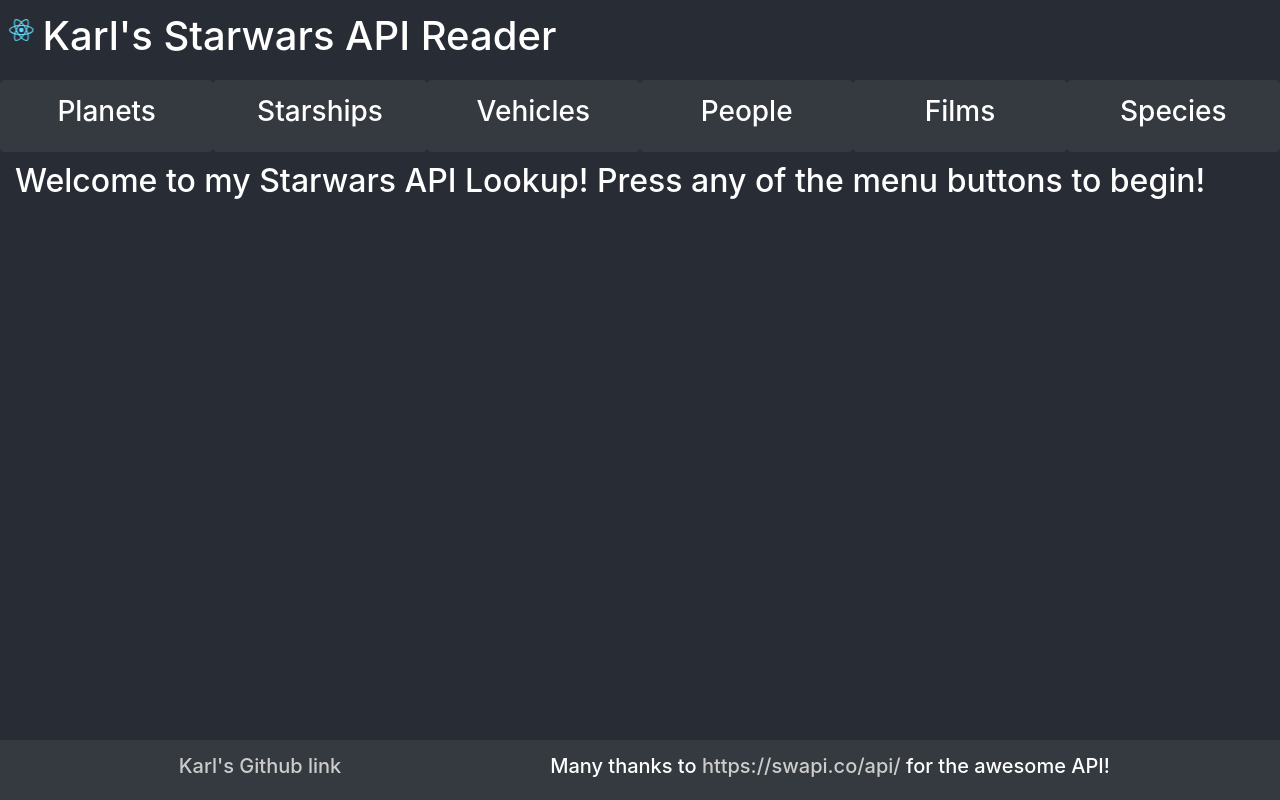
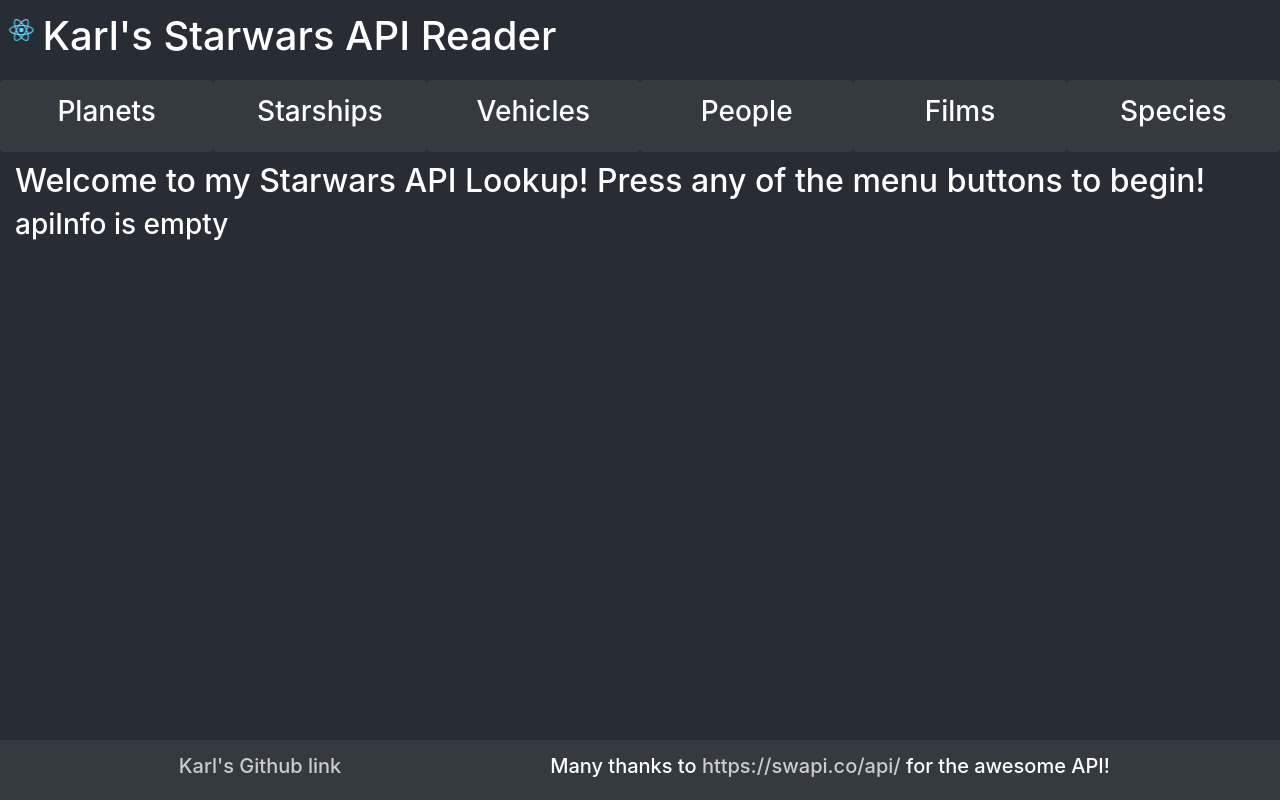
Before and after one commit to KarlKeisel/Starwars-Api, a React (Create React App) app: page / in a window 1280 px wide. Built offline with nearby package versions, Linux system fonts and the light colour scheme.

Commit message:
Fix security issues

```diff
--- a/src/components/Body.js
+++ b/src/components/Body.js
@@ -24,6 +24,7 @@
         this.setState({
             apiCurrent: item.apiLink,
             apiSection: item.title,
+            apiInfo: {},
         });
         // TODO Incorporate a loading image of some sort.
         // TODO check with apiStorage to see if that url is already saved into object: If so, return that object as apiInfo state
@@ -61,11 +62,14 @@
                     {NavButtons}
                 </div>
                 <div>{ApiLink}</div>
+                {Object.entries(this.state.apiInfo).length === 0 && this.state.apiInfo.constructor === Object ?
+                <h3>apiInfo is empty</h3> :  // Test if info is empty.
                 <SelectorForm apiInfo={this.state.apiInfo}
                                   apiCurrent={this.state.apiCurrent}
                                   handleNameSelection={this.handleNameSelection}
                                   handlePageSelection={this.handlePageSelection}  // To Paginator
-                />
+                    />}
+
                     </div>
                     )
                 }
--- a/src/components/forms/SelectorForm.js
+++ b/src/components/forms/SelectorForm.js
@@ -6,20 +6,6 @@
 import React from 'react'
 
 class SelectorForm extends React.Component {
-    constructor(props) {
-        super(props);
-        this.state = {
-            // this.props.apiInfo
-            // this.props.apiCurrent
-        };
-    }
-
-
-    handleClick(item) {
-        this.setState({
-            apiCurrent: item.apiCurrent,
-        })
-    }
 
     // Will need info to display "results" part of object.
     // Will send page number and count to Paginator.
@@ -38,7 +24,7 @@
     render() {
         return (
             <div>
-
+                <h3>apiInfo is NOT empty</h3>
             </div>
         )
     }
```
Lines whose indentation alone changed are shown as unchanged.
